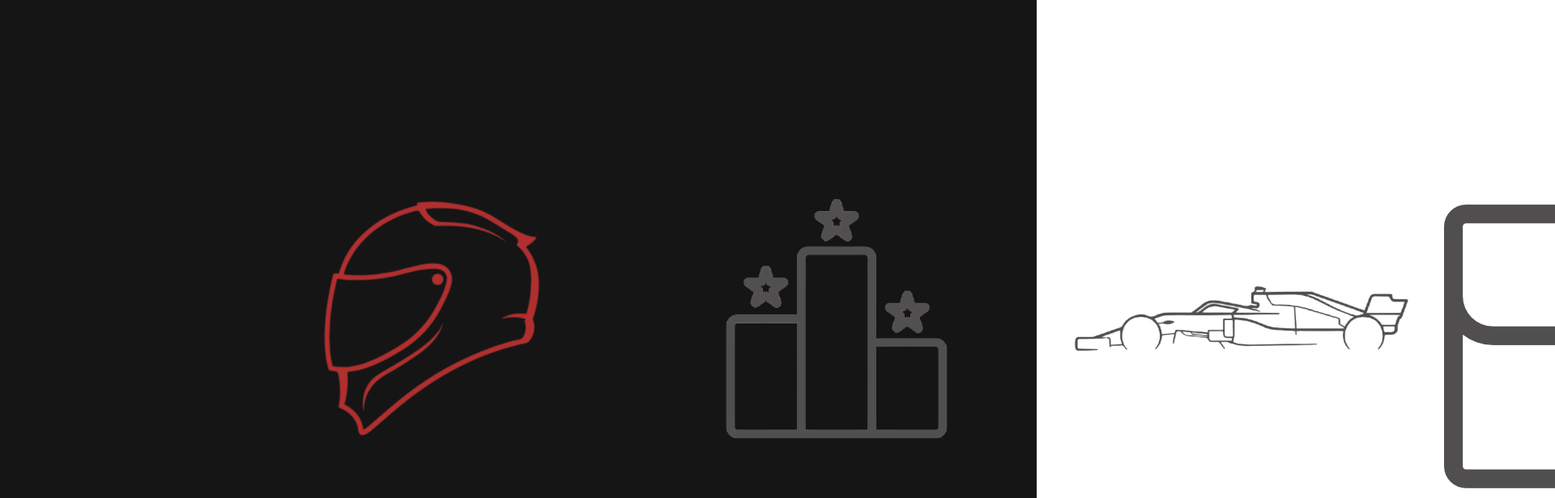
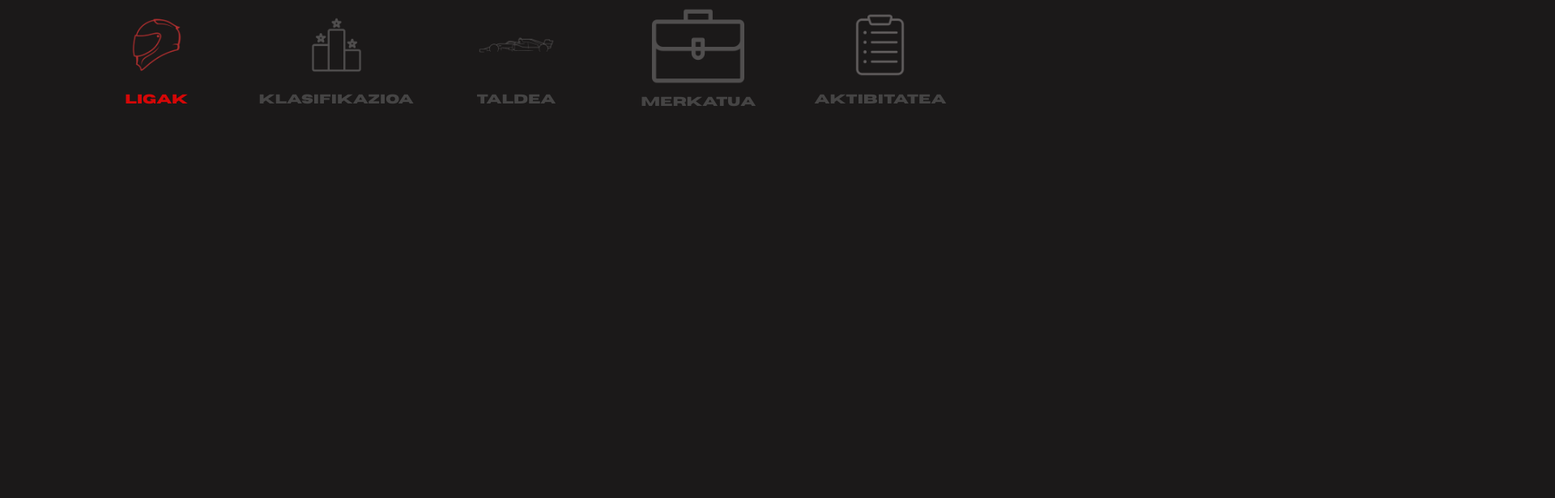
Before and after one commit to BittorTelletxea/FormulaFuryTaldea, a React (Vite) app in the folder ForumulaFury/: page / in a window 1280 px wide. Shown: the top 616 px of the page at 81% size, 1920 px wide, since content can reach past the window. Built offline with nearby package versions, Linux system fonts and the light colour scheme.

Commit message:
Footer bukatua

```diff
--- a/ForumulaFury/src/components/Footer.jsx
+++ b/ForumulaFury/src/components/Footer.jsx
@@ -1,24 +1,35 @@
 import '../footer.css';
 
-function Hasiera() {
+function Footer() {
   return (
     <>
       <div className='container text-center '>
         <div className='argazkiak'>
         <div className='ligak'>
+          <div>
           <img src="../../public/images/ligakSelected.png.png"  />
+          </div>
+          <p>Ligak</p>
         </div>
         <div className='klasifikazioa'>
+          <div>
           <img src="../../public/images/klasifikazioa.png.png"  />
+          </div>
+          <p>Klasifikazioa</p>
         </div>
         <div className='taldea'>
+          <div>
           <img src="../../public/images/taldea.png.png"  />
+          </div>
+          <p>Taldea</p>
         </div>
         <div className='merkatua'>
           <img src="../../public/images/merkatua.png.png"  />
+          <p>Merkatua</p>
         </div>
         <div className='aktibitatea'>
           <img src="../../public/images/aktibitatea.png"  />
+          <p>Aktibitatea</p>
         </div>
         </div>
 
@@ -27,4 +38,4 @@ function Hasiera() {
   );
 }
 
-export default Hasiera;
+export default Footer;
--- /dev/null
+++ b/ForumulaFury/src/components/Header.jsx
@@ -0,0 +1,12 @@
+import '../footer.css';
+
+function Hasiera() {
+  return (
+    <>
+      <div className='container text-center '>
+      </div>
+    </>
+  );
+}
+
+export default Hasiera;
--- a/ForumulaFury/src/footer.css
+++ b/ForumulaFury/src/footer.css
@@ -1,6 +1,33 @@
-body{
-    background-color: rgb(22, 21, 21);
+@font-face {
+    font-family: 'MiFuente';
+    src: url('fonts/horizon.otf') format('truetype');
+  }
+body {
+    margin: auto;
+    background-color: rgb(27, 25, 25);
+    font-family: 'Playfair Display', serif;
+    font-family: 'MiFuente', sans-serif;
 }
 .argazkiak{
     display: flex;
+    color: grey;
+    width: 100%;
+    text-align: center;
+
 }
+
+.argazkiak img{
+    width: 50%;
+}
+.argazkiak p {
+    color: rgb(69, 68, 68); /* Color inicial */
+    transition: color 0.3s ease; /* Transición suave para el cambio de color */
+}
+.ligak p{
+    color: rgb(213, 7, 7);
+}
+
+  /* Cambiar a rojo en hover, excepto en 'Ligak' */
+  .argazkiak div:not(.ligak):hover p {
+    color: red;
+  }
--- a/ForumulaFury/src/nagusiaMain.jsx
+++ b/ForumulaFury/src/nagusiaMain.jsx
@@ -1,12 +1,12 @@
 import 'bootstrap/dist/css/bootstrap.min.css';
 import { StrictMode } from 'react'
 import { createRoot } from 'react-dom/client'
-import './index.css'
-import App from './App.jsx'
 import Footer from './components/Footer.jsx';
+import Header from './components/Header.jsx';
 
 createRoot(document.getElementById('root')).render(
   <StrictMode>
+    <Header />
     <Footer />
   </StrictMode>,
 )
--- /dev/null
+++ b/package.json
@@ -0,0 +1,5 @@
+{
+  "dependencies": {
+    "bootstrap": "^5.3.3"
+  }
+}
```
Also changed, not shown: 1 other file (tests, documents, lock files or other folders).
